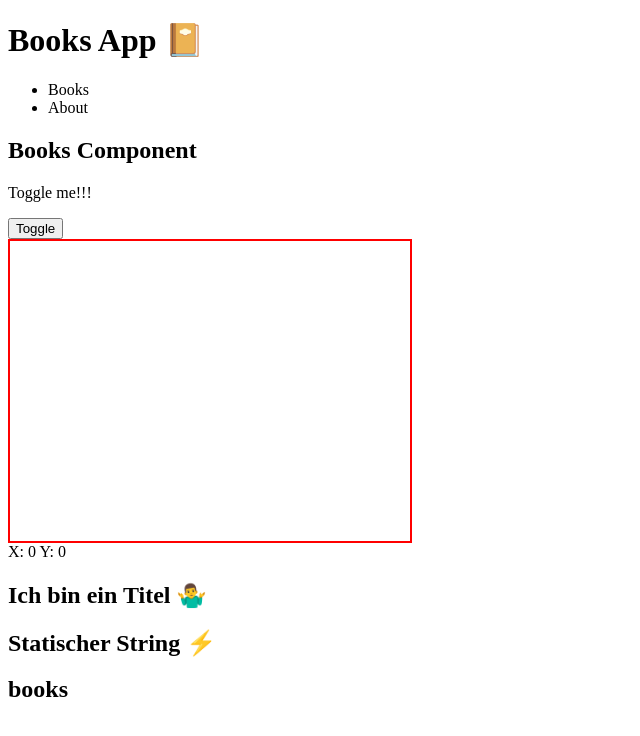
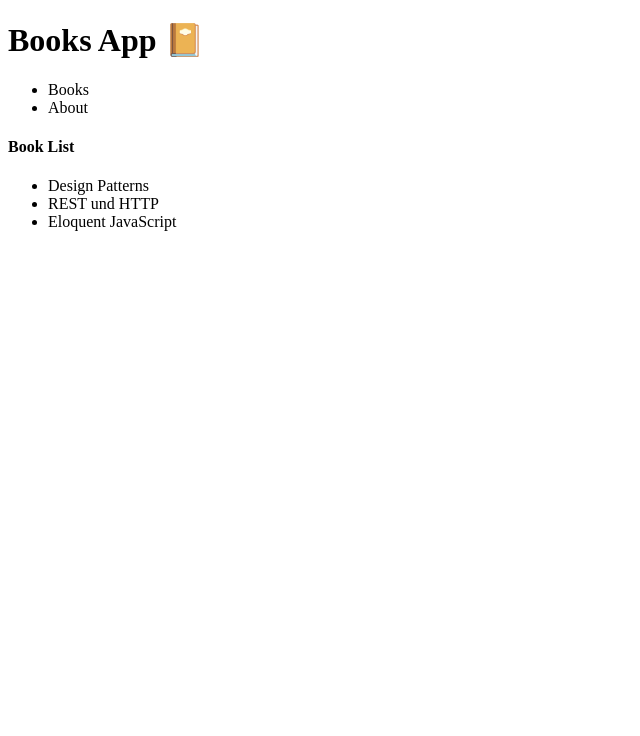
Before and after one commit to nicokoenig/angular-workshop-kw24, an Angular app: page / in a window 1280 px wide. Shown: the top 736 px of the page, without its empty margins (0-640 px from the left). Built offline with nearby package versions, Linux system fonts and the light colour scheme.

Commit message:
Task: Use *ngFor

```diff
--- a/src/app/app.component.html
+++ b/src/app/app.component.html
@@ -2,17 +2,6 @@
 
 <app-navigation></app-navigation>
 
-<app-books></app-books>
+<app-book-list></app-book-list>
 
 <router-outlet></router-outlet>
-
-<app-info-box></app-info-box>
-
-<app-mouse-cursor></app-mouse-cursor>
-
-<app-title-box></app-title-box>
-<app-title-box title="Statischer String ⚡️"></app-title-box>
-<app-title-box
-  [title]="title"
-  (titleClicked)="logToConsole($event)"
-></app-title-box>
--- /dev/null
+++ b/src/app/books/book-list/book-list.component.html
@@ -0,0 +1,7 @@
+<h4>Book List</h4>
+
+<ul>
+  <li *ngFor="let book of books">
+    {{ book.title }}
+  </li>
+</ul>
--- /dev/null
+++ b/src/app/books/book-list/book-list.component.ts
@@ -0,0 +1,28 @@
+import { Component, OnInit } from '@angular/core';
+import { Book } from './book.interface';
+
+@Component({
+  selector: 'app-book-list',
+  templateUrl: './book-list.component.html',
+  styleUrls: ['./book-list.component.scss'],
+})
+export class BookListComponent implements OnInit {
+  books: Book[] = [
+    {
+      title: 'Design Patterns',
+      subtitle: 'Elements of Reusable Object-Oriented Software',
+    },
+    {
+      title: 'REST und HTTP',
+      subtitle: 'Entwicklung und Integration nach dem Architekturstil des Web',
+    },
+    {
+      title: 'Eloquent JavaScript',
+      subtitle: 'A Modern Introduction to Programming',
+    },
+  ];
+
+  constructor() {}
+
+  ngOnInit(): void {}
+}
--- /dev/null
+++ b/src/app/books/book-list/book.interface.ts
@@ -0,0 +1,4 @@
+export interface Book {
+  title: string;
+  subtitle: string;
+}
--- a/src/app/books/books.module.ts
+++ b/src/app/books/books.module.ts
@@ -3,10 +3,11 @@ import { CommonModule } from '@angular/common';
 
 import { BooksRoutingModule } from './books-routing.module';
 import { BooksComponent } from './books/books.component';
+import { BookListComponent } from './book-list/book-list.component';
 
 @NgModule({
-  declarations: [BooksComponent],
+  declarations: [BooksComponent, BookListComponent],
   imports: [CommonModule, BooksRoutingModule],
-  exports: [BooksComponent],
+  exports: [BooksComponent, BookListComponent],
 })
 export class BooksModule {}
```
Also changed, not shown: src/app/books/book-list/book-list.component.scss (added), 1 other file (tests, documents, lock files or other folders).
